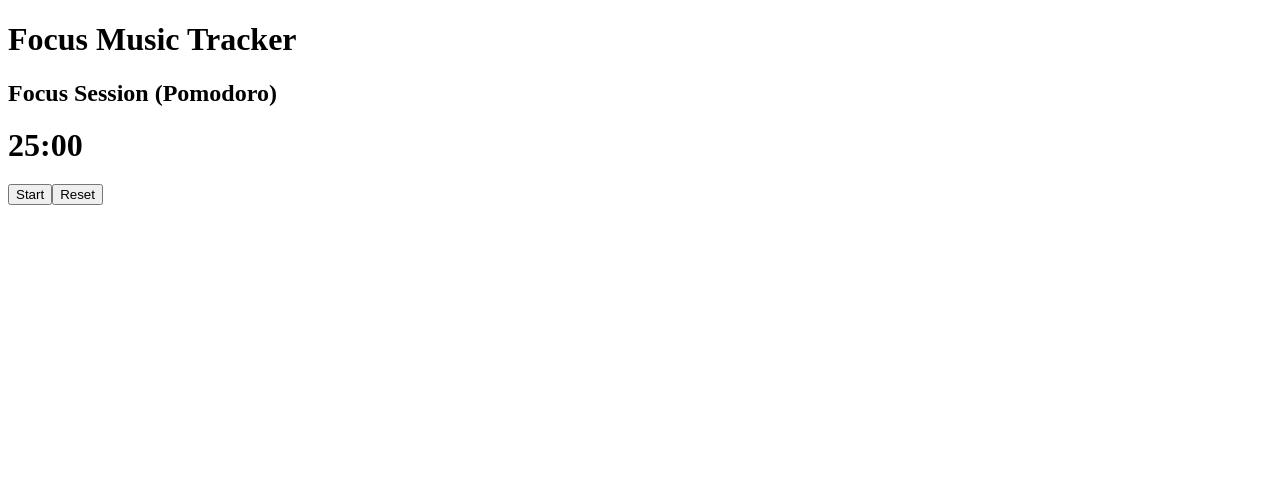
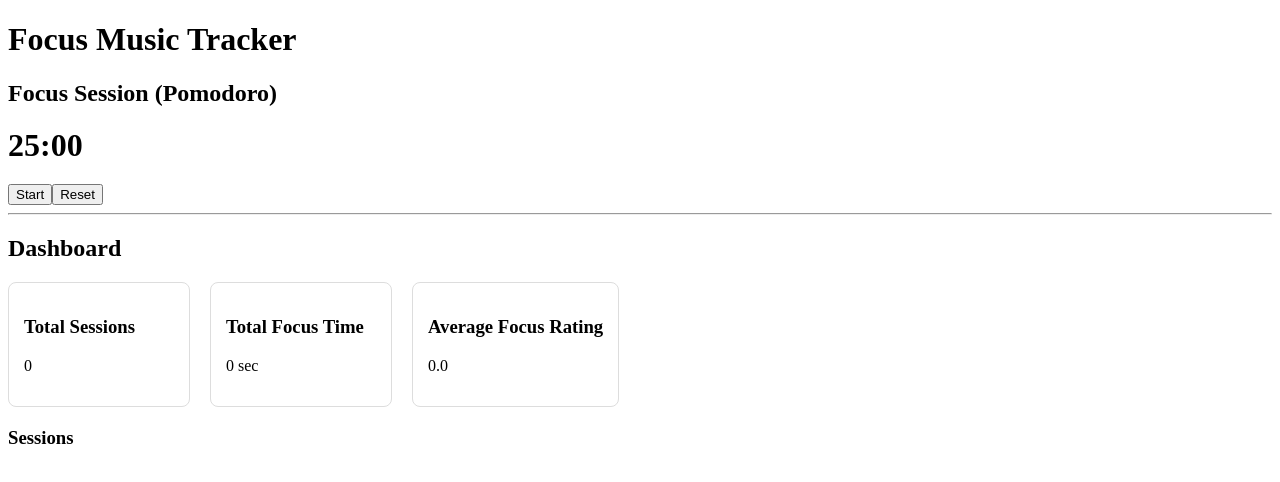
Before and after one commit to sillyguy32/focus-music-app, an Angular app: page / in a window 1280 px wide. Shown: the top 482 px of the page. Built offline with nearby package versions, Linux system fonts and the light colour scheme.

Commit message:
Add post-survey dashboard analytics and format durations as mm:ss

```diff
--- a/src/app/app.html
+++ b/src/app/app.html
@@ -1,3 +1,7 @@
 <h1>Focus Music Tracker</h1>
 
 <app-focus-session></app-focus-session>
+
+<hr>
+
+<app-dashboard></app-dashboard>
--- a/src/app/app.ts
+++ b/src/app/app.ts
@@ -1,10 +1,11 @@
 import { Component, signal } from '@angular/core';
 import { RouterOutlet } from '@angular/router';
 import { FocusSessionComponent } from './pages/focus-session/focus-session.component';
+import { DashboardComponent } from './pages/dashboard/dashboard.component';
 
 @Component({
   selector: 'app-root',
-  imports: [RouterOutlet, FocusSessionComponent],
+  imports: [RouterOutlet, FocusSessionComponent, DashboardComponent],
   templateUrl: './app.html',
   styleUrl: './app.css'
 })
--- /dev/null
+++ b/src/app/pages/dashboard/dashboard.component.css
@@ -0,0 +1,19 @@
+.stats-container {
+  display: flex;
+  gap: 20px;
+  margin-bottom: 20px;
+}
+
+.stat-card {
+  padding: 15px;
+  border: 1px solid #dddddd;
+  border-radius: 8px;
+  min-width: 150px;
+}
+
+.session-card {
+  padding: 10px;
+  border: 1px solid #43c73f;
+  border-radius: 6px;
+  margin-bottom: 10px;
+}
--- /dev/null
+++ b/src/app/pages/dashboard/dashboard.component.html
@@ -0,0 +1,27 @@
+<h2>Dashboard</h2>
+
+<div class="stats-container">
+
+  <div class="stat-card">
+    <h3>Total Sessions</h3>
+    <p>{{ totalSessions }}</p>
+  </div>
+
+  <div class="stat-card">
+    <h3>Total Focus Time</h3>
+    <p>{{ totalFocusTime }} sec</p>
+  </div>
+
+  <div class="stat-card">
+    <h3>Average Focus Rating</h3>
+    <p>{{ averageFocus | number:'1.1-1' }}</p>
+  </div>
+
+</div>
+
+<h3>Sessions</h3>
+
+<div *ngFor="let session of sessions" class="session-card">
+  <p>Duration: {{ session.duration * 1000 | date:'mm:ss':'UTC' }}</p>
+  <p>Focus Rating: {{ session.focusRating }}</p>
+</div>
--- /dev/null
+++ b/src/app/pages/dashboard/dashboard.component.ts
@@ -0,0 +1,40 @@
+import { Component } from '@angular/core';
+import { CommonModule } from '@angular/common';
+import { SessionService } from '../../services/session.service';
+import { Session } from '../../models/session.model';
+
+@Component({
+    selector: 'app-dashboard',
+    standalone: true,
+    imports: [CommonModule],
+    templateUrl: './dashboard.component.html',
+    styleUrls: ['./dashboard.component.css']
+})
+export class DashboardComponent {
+
+    sessions: Session[] = [];
+
+    constructor(private sessionService: SessionService) {
+        this.sessions = this.sessionService.getSessions();
+    }
+
+    get totalSessions(): number {
+        return this.sessions.length;
+    }
+
+    get totalFocusTime(): number {
+        return this.sessions.reduce((sum, s) => sum + s.duration, 0);
+    }
+
+    get averageFocus(): number {
+        if (this.sessions.length === 0) {
+            return 0;
+        }
+
+        const totalRating = this.sessions.reduce((sum, s) => sum + s.focusRating, 0);
+        return totalRating / this.sessions.length;
+
+
+    }
+
+}
--- a/src/app/pages/focus-session/focus-session.component.ts
+++ b/src/app/pages/focus-session/focus-session.component.ts
@@ -15,7 +15,7 @@ export class FocusSessionComponent implements OnDestroy {
   constructor(private sessionService: SessionService) {}
   private timer: any = null;
 
-  totalSeconds = 25 * 60; // 25 mins
+  totalSeconds = 25*60; // 25 mins
   remainingSeconds = this.totalSeconds;
 
   isRunning = false;
```
